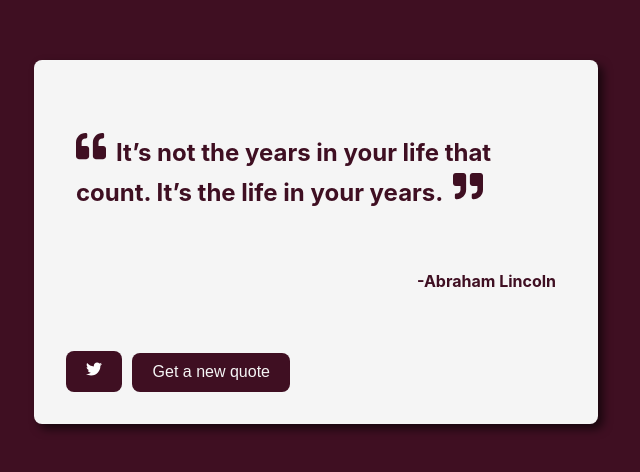
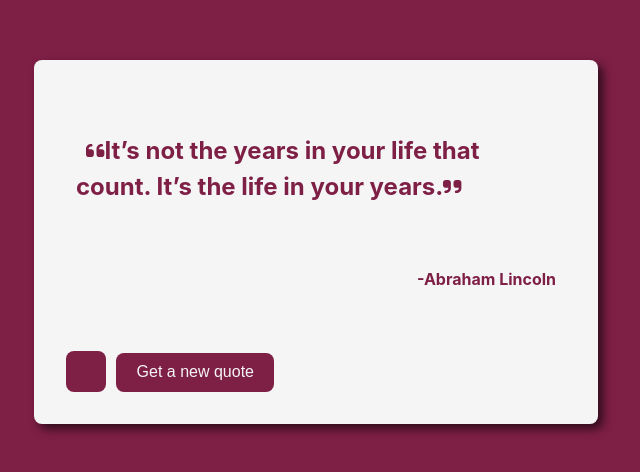
Before and after one commit to BobbieV/CLONE-netlify.fCC.frontEndLibraries-randomQuoteGenerator, a React (Vite) app: page / in a window 1280 px wide. Shown: the part 158-630 px from the top of the page, without its empty margins (324-964 px from the left). Built offline with nearby package versions, Linux system fonts and the light colour scheme.

Commit message:
Update App.tsx
can't seem to sync from the command line.  Manual push of the new code with the faIcons

```diff
--- a/src/App.tsx
+++ b/src/App.tsx
@@ -1,6 +1,7 @@
 import { useState } from 'react'
 import quotes from './assets/quotes.json'
-import{ FaTwitter, FaQuoteLeft, FaQuoteRight } from "react-icons/fa";
+import { FontAwesomeIcon } from '@fortawesome/react-fontawesome';
+import { faQuoteLeft, faQuoteRight } from '@fortawesome/free-solid-svg-icons';
 import './App.css'
 
 interface Quote {
@@ -13,14 +14,18 @@ const getRandomQuote = (): Quote => {
 }
 
 const getRandomColor = (): string => {
-  const red = Math.floor(Math.random() * 64);
-  const green = Math.floor(Math.random() * 64);
-  const blue = Math.floor(Math.random() * 64);
+  const red = Math.floor(Math.random() * 128);
+  const green = Math.floor(Math.random() * 128);
+  const blue = Math.floor(Math.random() * 128);
 
   return `rgb(${red}, ${green}, ${blue})`
 ;}
 
 const transition = "all 1s";
+
+const leftQuote = <FontAwesomeIcon icon={faQuoteLeft} size="sm" style={{marginLeft: "10px"}} />
+const rightQuote = <FontAwesomeIcon icon={faQuoteRight} size="sm" style={{marginRight: "10px"}}/>
+//const twitterIcon = <FontAwesomeIcon icon={faXTwitter} color="white" />
 
 function App() {
   const [quote, setQuote] = useState<Quote>(getRandomQuote())
@@ -33,9 +38,10 @@ function App() {
     <> <div className="background" style={{backgroundColor: randomColor, transition}}>
       <div id="quote-box">
         <div className="quote-content" style={{color: randomColor, transition}}>
-        <h2 id="text"><FaQuoteLeft size="30" style={{ marginRight: "10px"}} />
+        <h2 id="text">
+          {leftQuote}
           {quote.quote}
-          <FaQuoteRight size="30" style={{ marginLeft: "10px"}} />
+          {rightQuote}
           </h2>
           <h4 id="author">-{quote.author}</h4>
         </div>
@@ -47,7 +53,7 @@ function App() {
     transition,
     marginRight: "10px",
     }}>
-    <FaTwitter color="white"/></a>
+    {}</a>
     <button id="new-quote"
       onClick={changeQuote}
       style={{backgroundColor: randomColor}}
```
